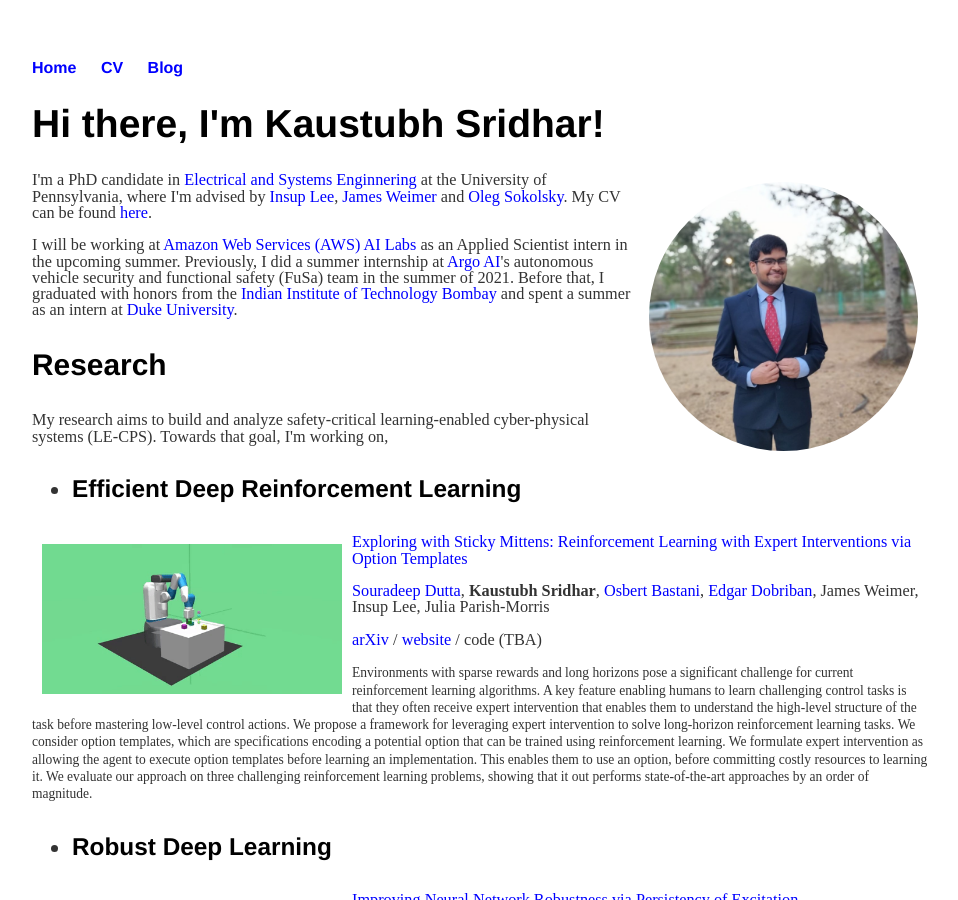
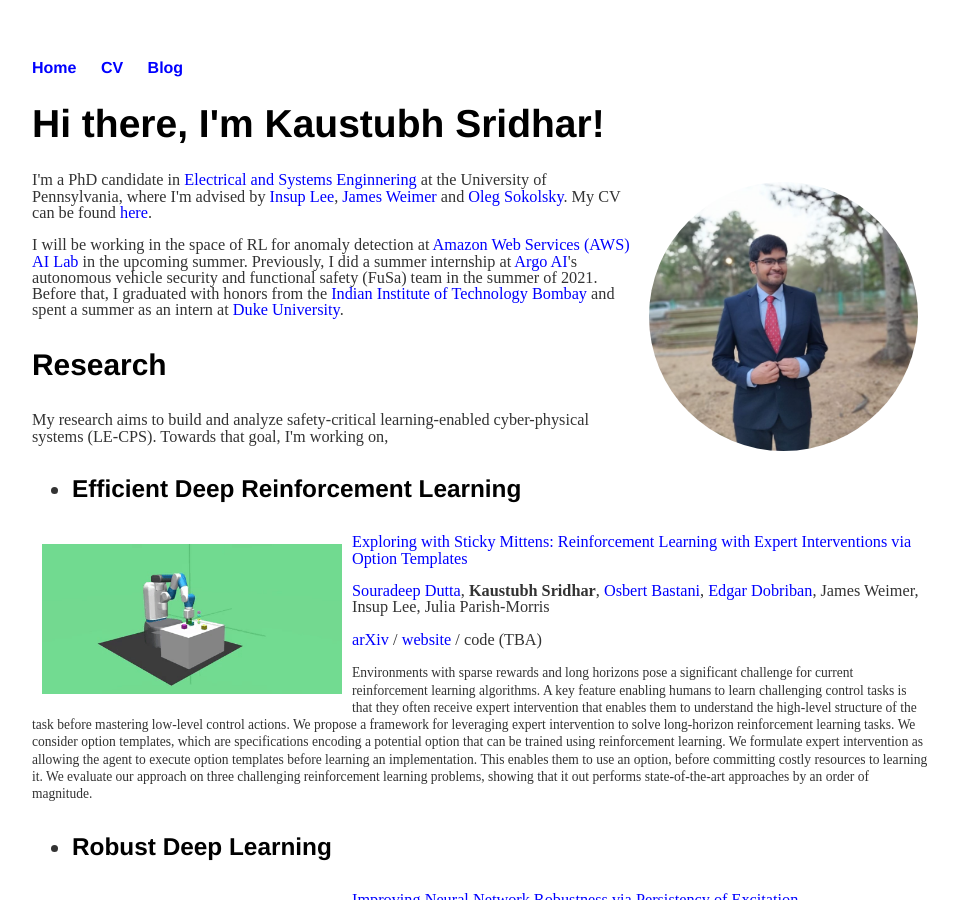
Before and after one commit to kaustubhsridhar/kaustubhsridhar_old.github.io, a Jekyll site: the page built from index.html, in a window 1280 px wide and 900 px high. Shown: the whole window, without its empty margins (160-1118 px from the left). Built offline with Jekyll 4.4.1, drawn with Linux system fonts in a browser that asks for light colours.

Commit message:
Update index.html

```diff
--- a/index.html
+++ b/index.html
@@ -13,7 +13,7 @@
 	<p>I'm a PhD candidate in <a href="https://www.ese.upenn.edu/">Electrical and Systems Enginnering</a> at the University of Pennsylvania, where I'm advised by <a href="https://www.cis.upenn.edu/~lee/home/index.shtml">Insup Lee</a>, <a href="https://www.seas.upenn.edu/~weimerj/research.html">James Weimer</a> and <a href="https://www.seas.upenn.edu/directory/profile.php?ID=91">Oleg Sokolsky</a>.
 	My CV can be found <a href="https://kaustubhsridhar.github.io/cv.pdf">here</a>.</p>
 
-	<p>I will be working at <a href="https://aws.amazon.com/machine-learning/ai-services/">Amazon Web Services (AWS) AI Labs</a> as an Applied Scientist intern in the upcoming summer. Previously, I did a summer internship at <a href="https://www.argo.ai/">Argo AI</a>'s autonomous vehicle security and functional safety (FuSa) team in the summer of 2021. Before that, I graduated with honors from the <a href="https://www.iitb.ac.in/">Indian Institute of Technology Bombay</a> and spent a summer as an intern at <a href="https://ece.duke.edu/">Duke University</a>.</p>
+	<p>I will be working in the space of RL for anomaly detection at <a href="https://aws.amazon.com/machine-learning/ai-services/">Amazon Web Services (AWS) AI Lab</a> in the upcoming summer. Previously, I did a summer internship at <a href="https://www.argo.ai/">Argo AI</a>'s autonomous vehicle security and functional safety (FuSa) team in the summer of 2021. Before that, I graduated with honors from the <a href="https://www.iitb.ac.in/">Indian Institute of Technology Bombay</a> and spent a summer as an intern at <a href="https://ece.duke.edu/">Duke University</a>.</p>
 
 	<h3>Research</h3>
 	<p>My research aims to build and analyze safety-critical learning-enabled cyber-physical systems (LE-CPS). Towards that goal, I'm working on, </p>
```
